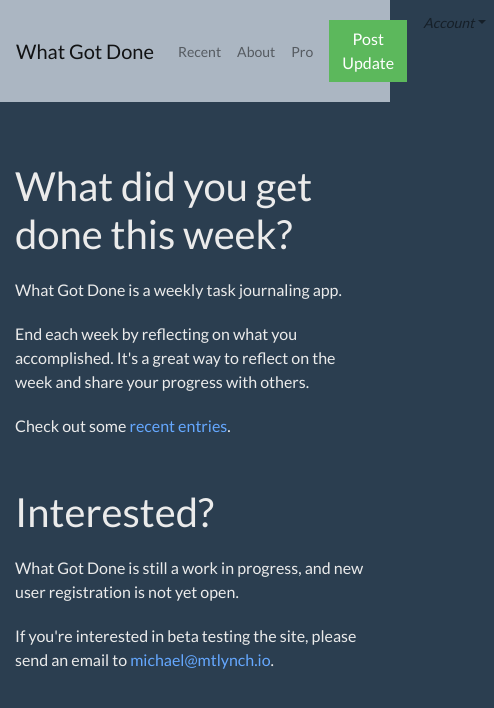
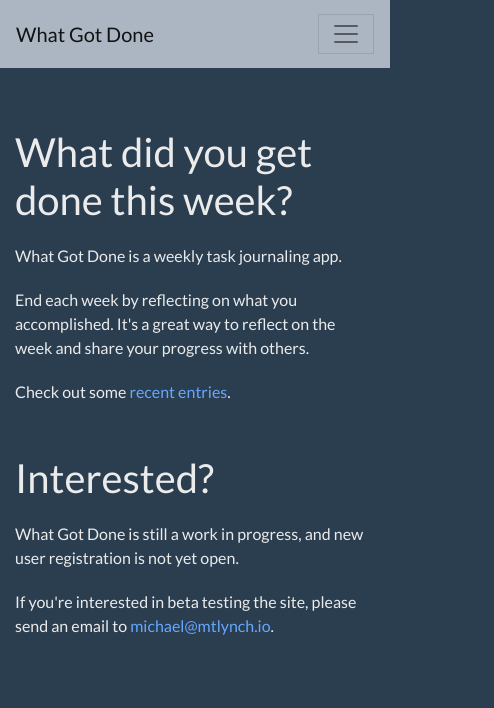
Before and after one commit to mtlynch/whatgotdone, a Vue app in the folder web/frontend/: page / in a window 390 px wide. Shown: the top 708 px of the page, 494 px wide, since content can reach past the window. Built offline with nearby package versions, Linux system fonts and the light colour scheme; what vue-filter-date-format, vue-markdown, vue-moment, vue-textarea-autosize would draw is missing.

Commit message:
Fixing behavior for navbar on mobile

```diff
--- a/web/frontend/src/components/NavigationBar.vue
+++ b/web/frontend/src/components/NavigationBar.vue
@@ -1,6 +1,6 @@
 <template>
-  <b-navbar class="navbar navbar-expand-lg navbar-light bg-light">
-    <b-navbar-brand class="navbar-brand" to="/">What Got Done</b-navbar-brand>
+  <b-navbar toggleable="md" class="navbar navbar-expand-lg navbar-light bg-light">
+    <b-navbar-brand v-b-toggle.nav-collapse class="navbar-brand" to="/">What Got Done</b-navbar-brand>
 
     <b-navbar-toggle target="nav-collapse"></b-navbar-toggle>
 
@@ -13,17 +13,12 @@
 
       <!-- Right aligned nav items -->
       <b-navbar-nav class="ml-auto">
-        <b-nav-item right to="/submit">
-          <button class="btn btn-success my-2 my-sm-0" type="submit">Post Update</button>
-        </b-nav-item>
-        <b-nav-item-dropdown right>
-          <template slot="button-content">
-            <em>Account</em>
-          </template>
+        <b-nav-item-dropdown text="Account" right>
           <!-- This must be href instead of to so that we get the proper server-side redirect -->
           <b-dropdown-item href="/me">Profile</b-dropdown-item>
           <b-dropdown-item to="/logout">Sign Out</b-dropdown-item>
         </b-nav-item-dropdown>
+        <b-button variant="success" v-b-toggle.nav-collapse to="/submit">Post Update</b-button>
       </b-navbar-nav>
     </b-collapse>
   </b-navbar>
@@ -34,3 +29,9 @@ export default {
   name: "NavigationBar"
 };
 </script>
+
+<style scoped>
+.navbar-brand {
+  margin: 10px 20px 10px 0px;
+}
+</style>
```
